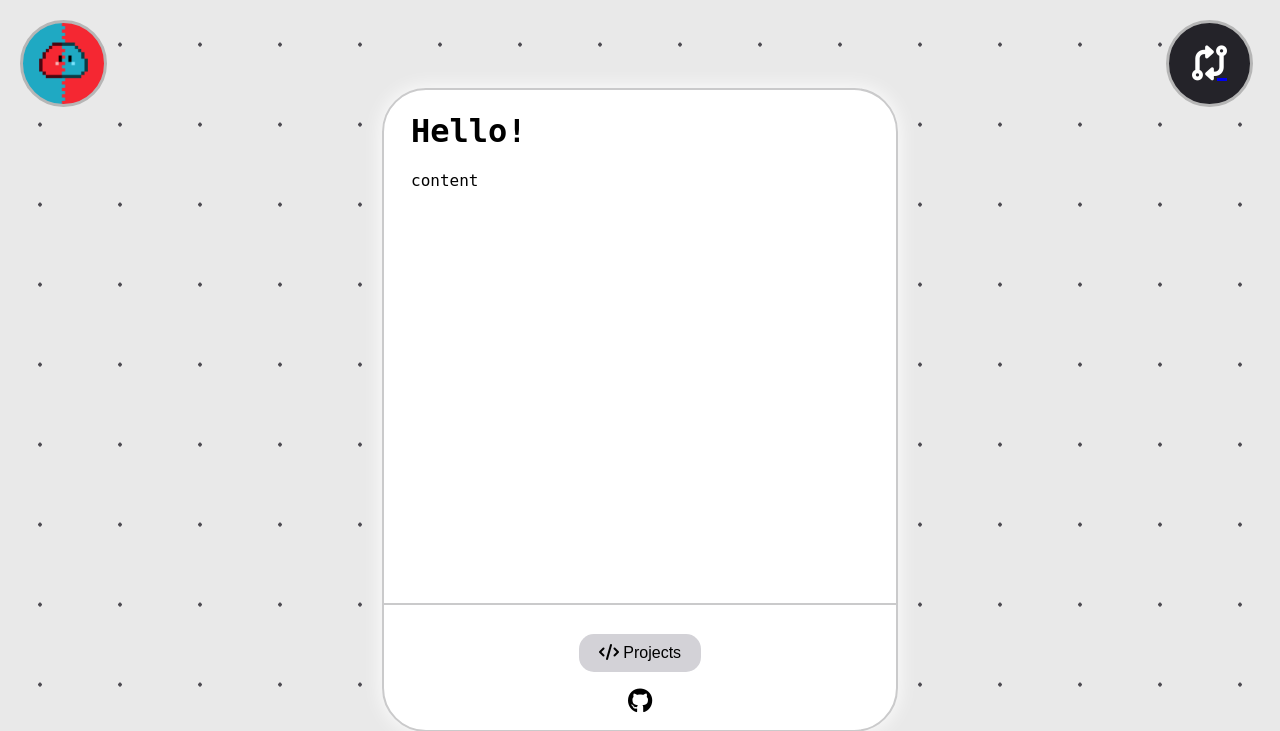
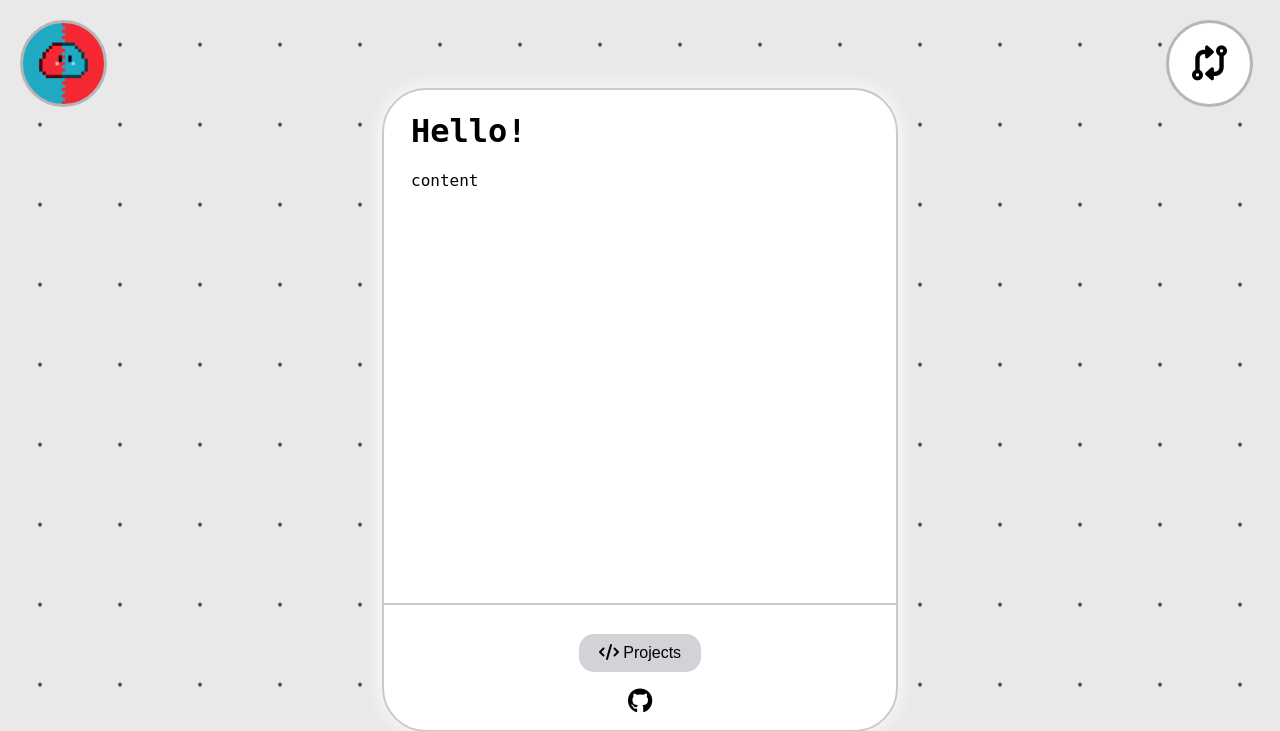
Before and after one commit to trwy7/trwy7.github.io, a PHP site: page / in a window 1280 px wide. Shown: the top 731 px of the page. Run offline with PHP 8.4, Linux system fonts and the light colour scheme; some libraries are stand-ins or nearby versions.

Commit message:
fix random square

```diff
--- a/index.css
+++ b/index.css
@@ -142,7 +142,7 @@ body {
     background-image: url('images/pfp.gif');
     background-size: cover;
     box-shadow: inset 0 0 6px #000, 0 0 25px #000;
-    z-index: 5;
+    z-index: 20;
 }
 #source {
     display: flex;
@@ -160,7 +160,7 @@ body {
     line-height: 100%;
     box-shadow: inset 0 0 6px #000, 0 0 25px #000;
     cursor: pointer;
-    z-index: 5;
+    z-index: 20;
 }
 #sourcelink {
     border-radius: 50%;
@@ -170,6 +170,7 @@ body {
     right: 10px;
     width: 81px;
     height: 81px;
+    color: #242329;
     margin: 20px;
     padding: 3px;
     transform: translateY(-3px);
@@ -237,6 +238,12 @@ button:active {
     }
     #source {
         border: #b6b6b6 3px solid;
+        color: black;
+        background-color: #ffffff;
+        text-decoration: none;
         box-shadow: none;
     }
+    #sourcelink {
+        color: white;
+    }
 }
```
